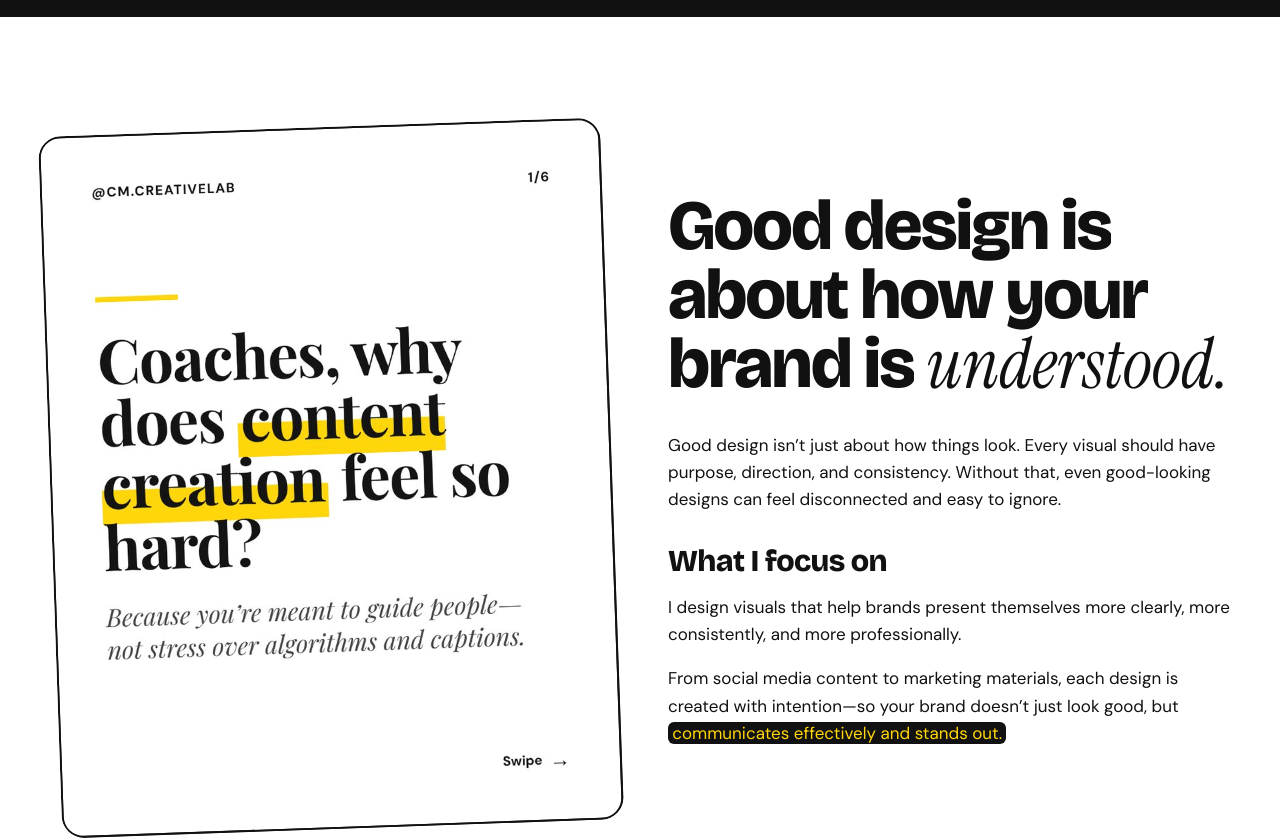
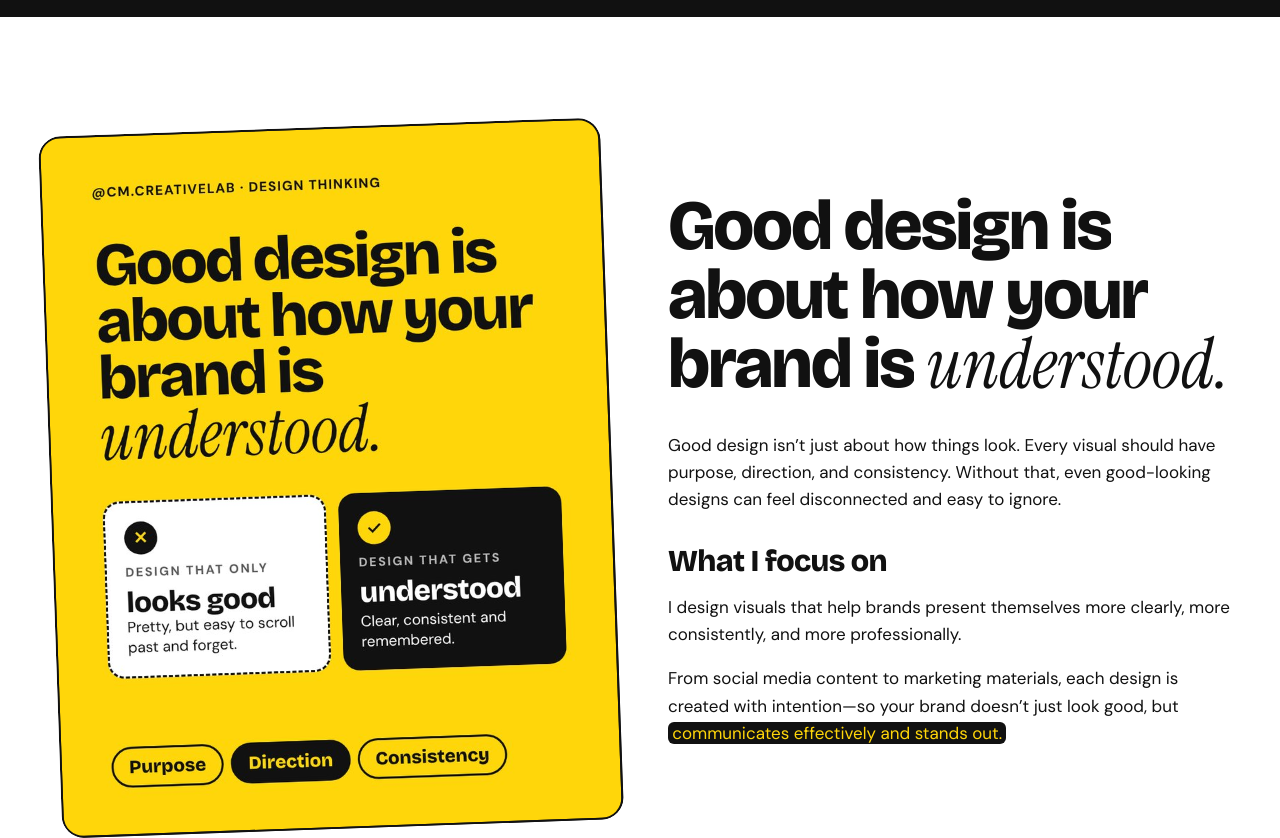
Before and after one commit to cdlmendiola/charles-portfolio, a plain HTML site: page about.html in a window 1280 px wide. Shown: the part 737-1575 px from the top of the page. Drawn offline with nearby package versions, Linux system fonts and the light colour scheme.

Commit message:
Add files via upload

```diff
--- a/about.html
+++ b/about.html
@@ -41,7 +41,7 @@
 
     <section class="cream">
       <div class="wrap grid-2">
-        <div class="frame rv-clip" style="box-shadow:14px 14px 0 var(--ink);rotate:-2deg"><img src="img/slide-coaches-1.jpg" alt="Coaches carousel design sample"></div>
+        <div class="frame rv-clip" style="box-shadow:14px 14px 0 var(--ink);rotate:-2deg"><img src="img/post-understood.jpg" alt="Post: Good design is about how your brand is understood"></div>
         <div>
           <h2 class="split">Good design is about how your brand is <span class="it">understood.</span></h2>
           <p class="rv">Good design isn&rsquo;t just about how things look. Every visual should have purpose, direction, and consistency. Without that, even good-looking designs can feel disconnected and easy to ignore.</p>
```
